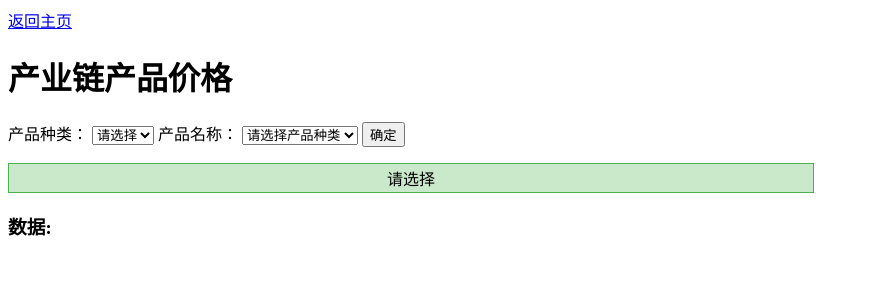
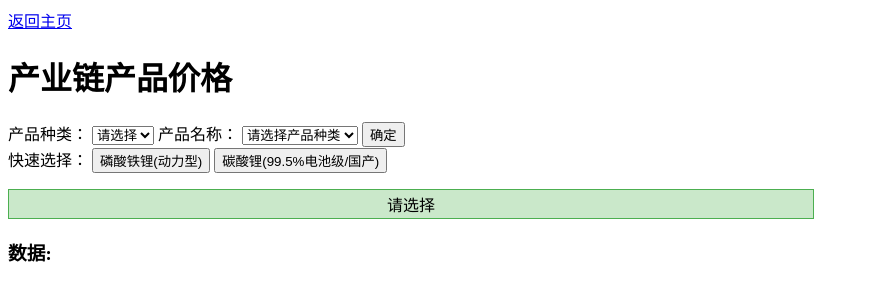
Before and after one commit to uestcmee/my_web, a Flask app: page /chain_price in a window 1280 px wide. Shown: the top 301 px of the page, without its empty margins (0-869 px from the left). Run offline with Flask 2, Linux system fonts and the light colour scheme; some libraries are stand-ins or nearby versions.

Commit message:
产业链价格，添加快速选择键

```diff
--- a/static/js/ec_chain_price.js
+++ b/static/js/ec_chain_price.js
@@ -138,6 +138,7 @@ for (let i = 0; i < type_list.length; i++) {
 
 }
 
+/* 根据选择的产品种类，修改产品名称 */
 function add_name_list() {
     let product_type = $('#type').val()
     document.getElementById('name').options.length = 0
--- a/templates/chain_price.html
+++ b/templates/chain_price.html
@@ -11,8 +11,18 @@
 
     <link rel="stylesheet" href="../static/css/chain_price.css">
     <script src="https://apps.bdimg.com/libs/jquery/2.1.4/jquery.min.js"></script>
-<!--    <script src="../static/js/echarts.min.js"></script>-->
+    <!--    <script src="../static/js/echarts.min.js"></script>-->
 
+    <script>
+        // 快速选择
+        function fast_choose(product_name) {
+            // 默认为新能源品类
+            document.getElementById("type").value = 'new-energy'
+            add_name_list()
+            document.getElementById("name").value = product_name
+            fetch_chain_data()
+        }
+    </script>
 </head>
 <body>
 <a href="/">返回主页</a>
@@ -34,6 +44,15 @@
 
     <button onclick="fetch_chain_data();update_wait('请稍后')">确定</button>
 </div>
+
+<div>
+    <span>快速选择：</span>
+    <!--    TODO 把这个常用换成根据访问频率的？-->
+    <span>
+        <button onclick="fast_choose(this.innerText)">磷酸铁锂(动力型)</button>
+        <button onclick="fast_choose(this.innerText)">碳酸锂(99.5%电池级/国产)</button> </span>
+</div>
+
 <p id="message"></p>
 
 
```
